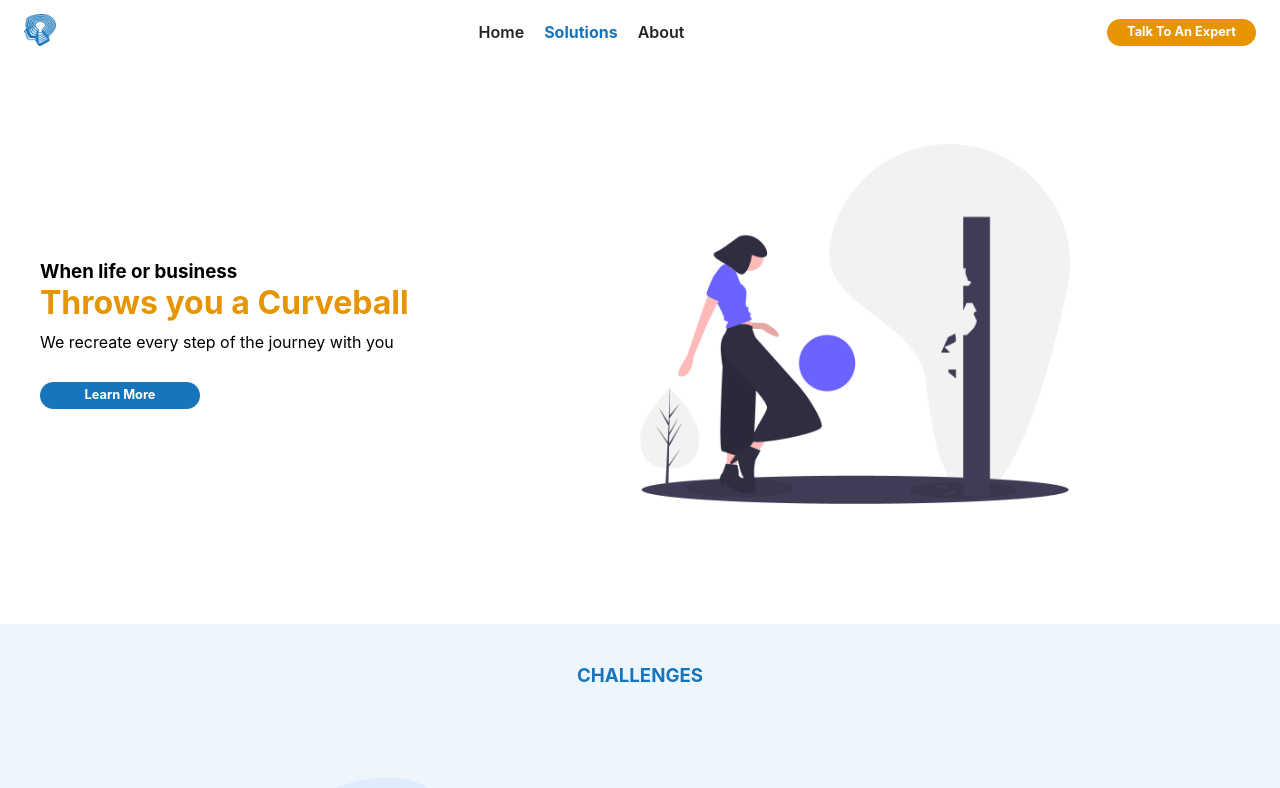
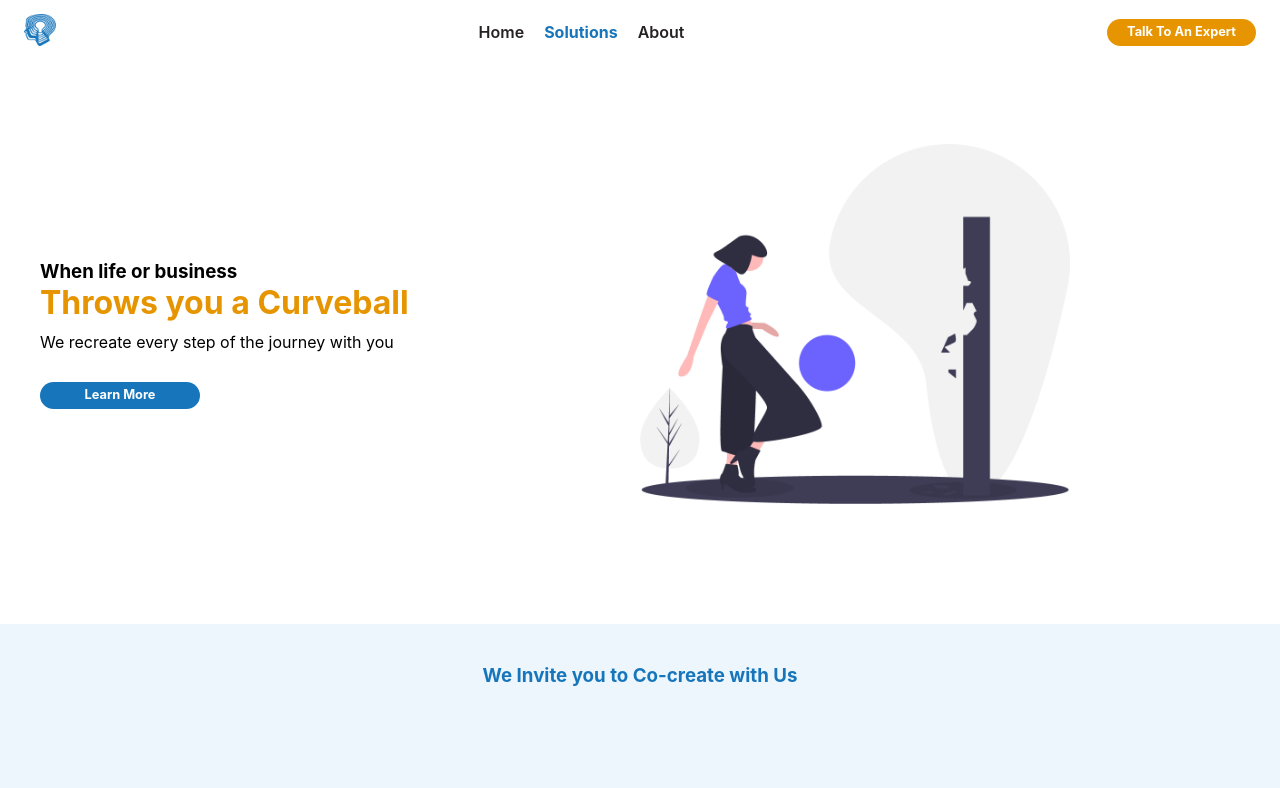
Before and after one commit to efenstakes/gmcke, a React (Create React App) app: page /solutions in a window 1280 px wide. Shown: the top 788 px of the page. Built offline with nearby package versions, Linux system fonts and the light colour scheme; a web font is replaced by a local one.

Commit message:
update images and title

```diff
--- a/src/pages/challenges/challenges.component.js
+++ b/src/pages/challenges/challenges.component.js
@@ -5,8 +5,8 @@ import ChallengeCardComponent from '../../components/challenge_card/challenge_ca
 import VSpacerComponent from '../../components/v_spacer/v_spacer.component'
 
 
-import img_1 from '../../assets/images/Coaching on challenges page-01.png'
-import img_2 from '../../assets/images/Advisory challenges page-01.png'
+import img_1 from '../../assets/images/two.jpeg'
+import img_2 from '../../assets/images/three.jpeg'
 import img_3 from '../../assets/images/Illustration-01.png'
 // import img_1 from '../../assets/images/1.png'
 // import img_2 from '../../assets/images/2.png'
@@ -34,7 +34,7 @@ const ChallengesComponent = () => {
             made_for: [
                 'Corporates', 'Individuals', 'SME\'s'
             ],
-            imageUrl: img_1,
+            imageUrl: img_4,
         },
         {
             title: 'Coaching',
@@ -50,7 +50,7 @@ const ChallengesComponent = () => {
             made_for: [
                 'Corporates', 'Individuals', 'SME\'s',
             ],
-            imageUrl: img_4,
+            imageUrl: img_1,
         },
         {
             title: 'Business advisory',
@@ -73,7 +73,7 @@ const ChallengesComponent = () => {
         <div className="section challenges_section">
 
             <h3 className="section_title section_title__white">
-                CHALLENGES
+                We Invite you to Co-create with Us
             </h3>
             <VSpacerComponent space={4} />
 
```
